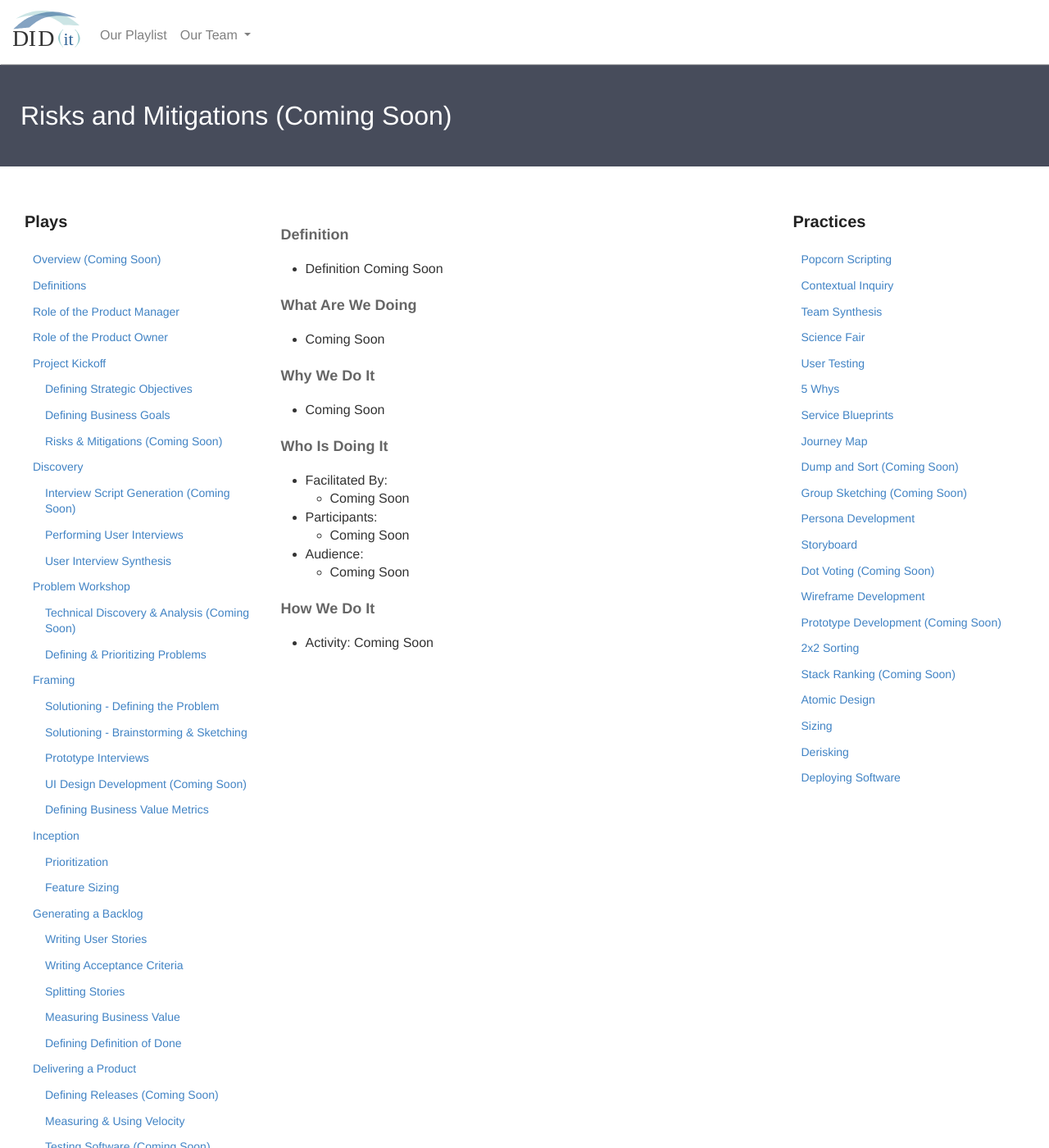
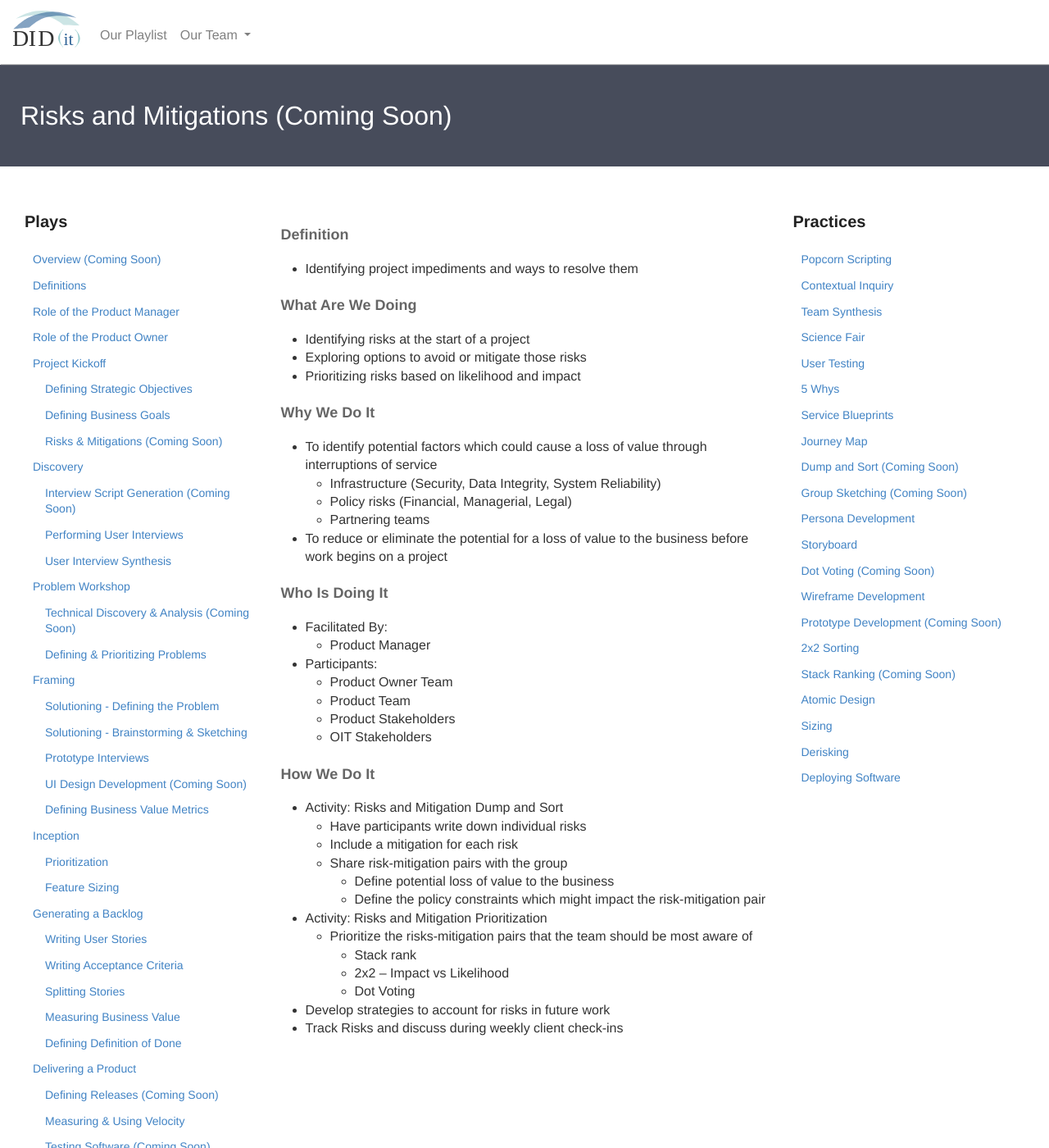
Before and after one commit to KnightPointSystems/kps_playbook, a Jekyll site: the page built from risks-mitigation.md, in a window 1280 px wide and 1400 px high. Shown: the whole window at 82% size. Built offline with Jekyll 4.4.1, drawn with Linux system fonts in a browser that asks for light colours; nearby versions of some CDN libraries.

Commit message:
Update risks-mitigation.md

```diff
--- a/risks-mitigation.md
+++ b/risks-mitigation.md
@@ -13,19 +13,27 @@ permalink: /risks-mitigation/
             Definition
         </h4>
 		<ul>
-		<li>Definition Coming Soon</li>
+		<li>Identifying project impediments and ways to resolve them</li>
 		</ul>
         <h4 class="What" id="What">
             What Are We Doing
         </h4>
 	<ul>
-        <li>Coming Soon</li>
+		<li>Identifying risks at the start of a project</li>
+		<li>Exploring options to avoid or mitigate those risks</li>
+		<li>Prioritizing risks based on likelihood and impact</li>
 	</ul>
         <h4 class="Why" id="Why">
             Why We Do It
         </h4>
             <ul>
-                <li>Coming Soon</li>
+                <li>To identify potential factors which could cause a loss  of value through interruptions of service</li>
+		<ul>
+			<li>Infrastructure (Security, Data Integrity, System Reliability)</li>
+			<li>Policy risks (Financial, Managerial, Legal)</li>
+			<li>Partnering teams</li>
+		</ul>
+		<li>To reduce or eliminate the potential for a loss of value to the business before work begins on a project</li>
 	    </ul>
         <h4 class="Who" id="Who">
             Who Is Doing It
@@ -33,25 +41,43 @@ permalink: /risks-mitigation/
             <ul>
                 <li>Facilitated By:
     	            <ul>
-        	      <li>Coming Soon</li>
+        	      <li>Product Manager</li>
     	            </ul>
                  </li>
                 <li>Participants:
     	            <ul>
-                      <li>Coming Soon</li>
+                      <li>Product Owner Team</li>
+		      <li>Product Team</li>
+		      <li>Product Stakeholders</li>
+		      <li>OIT Stakeholders</li>
                     </ul>
-                </li>
-                <li>Audience:
-    	            <ul>
-                      <li>Coming Soon</li>
-                  </ul>
                 </li>
             </ul>
         <h4 class="How" id="How">
             How We Do It
         </h4>
             <ul>
-               <li>Activity: Coming Soon</li>
+               <li>Activity: Risks and Mitigation Dump and Sort</li>
+	       <ul>
+			<li>Have participants write down individual risks</li>
+			<li>Include a mitigation for each risk</li>
+			<li>Share risk-mitigation pairs with the group</li>
+			<ul>
+				<li>Define potential loss of value to the business</li>
+				<li>Define the policy constraints which might impact the risk-mitigation pair</li>
+			</ul>
+		</ul>
+		<li>Activity: Risks and Mitigation Prioritization</li>
+	       <ul>
+			<li>Prioritize the risks-mitigation pairs that the team should be most aware of</li>
+			<ul>
+				<li>Stack rank</li>
+				<li>2x2 – Impact vs Likelihood</li>
+				<li>Dot Voting</li>
+			</ul>
+		</ul>
+		<li>Develop strategies to account for risks in future work</li>
+		<li>Track Risks and discuss during weekly client check-ins</li>
             </ul>
     </div>
     <div class="col-md-3">
```
